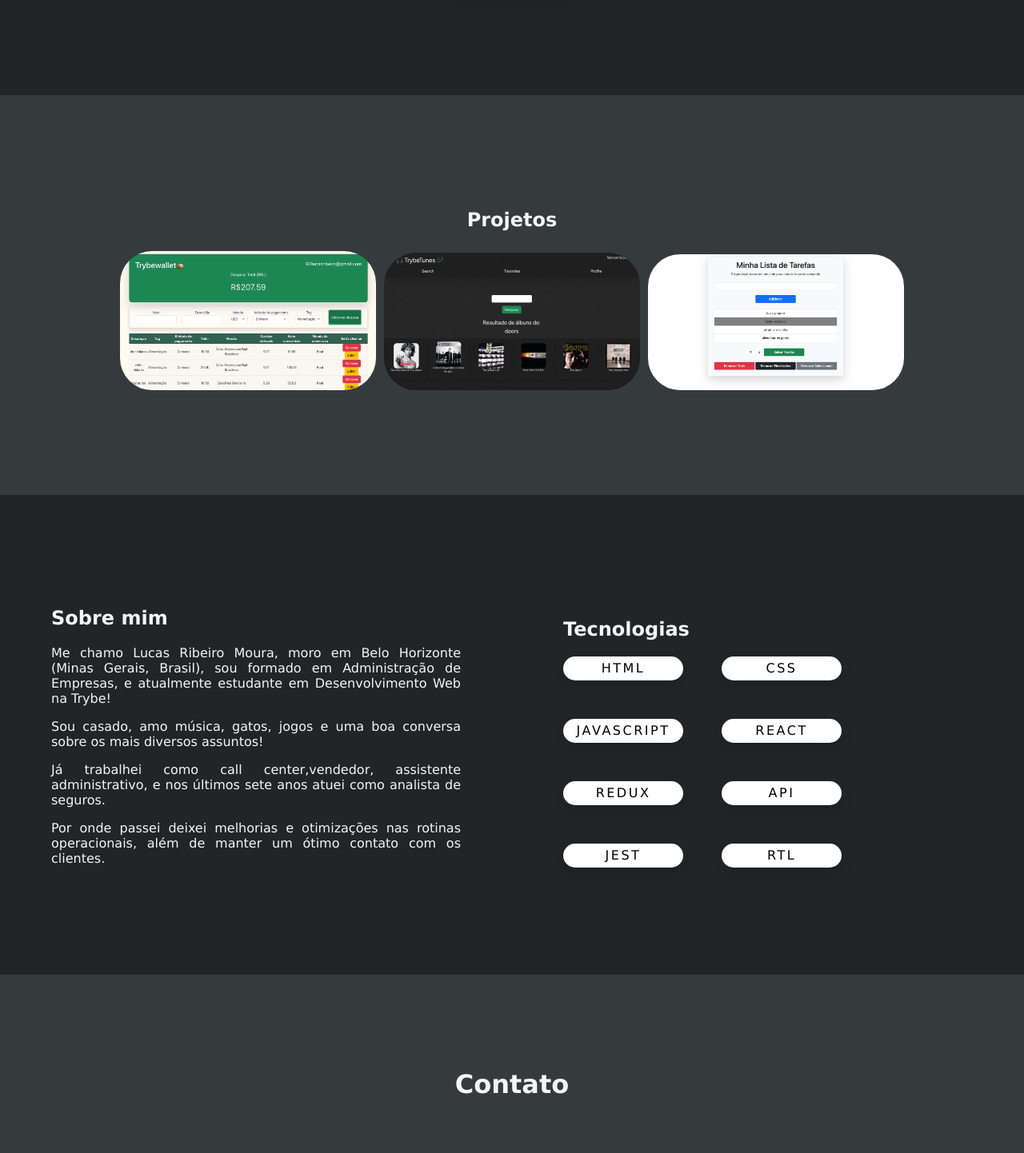
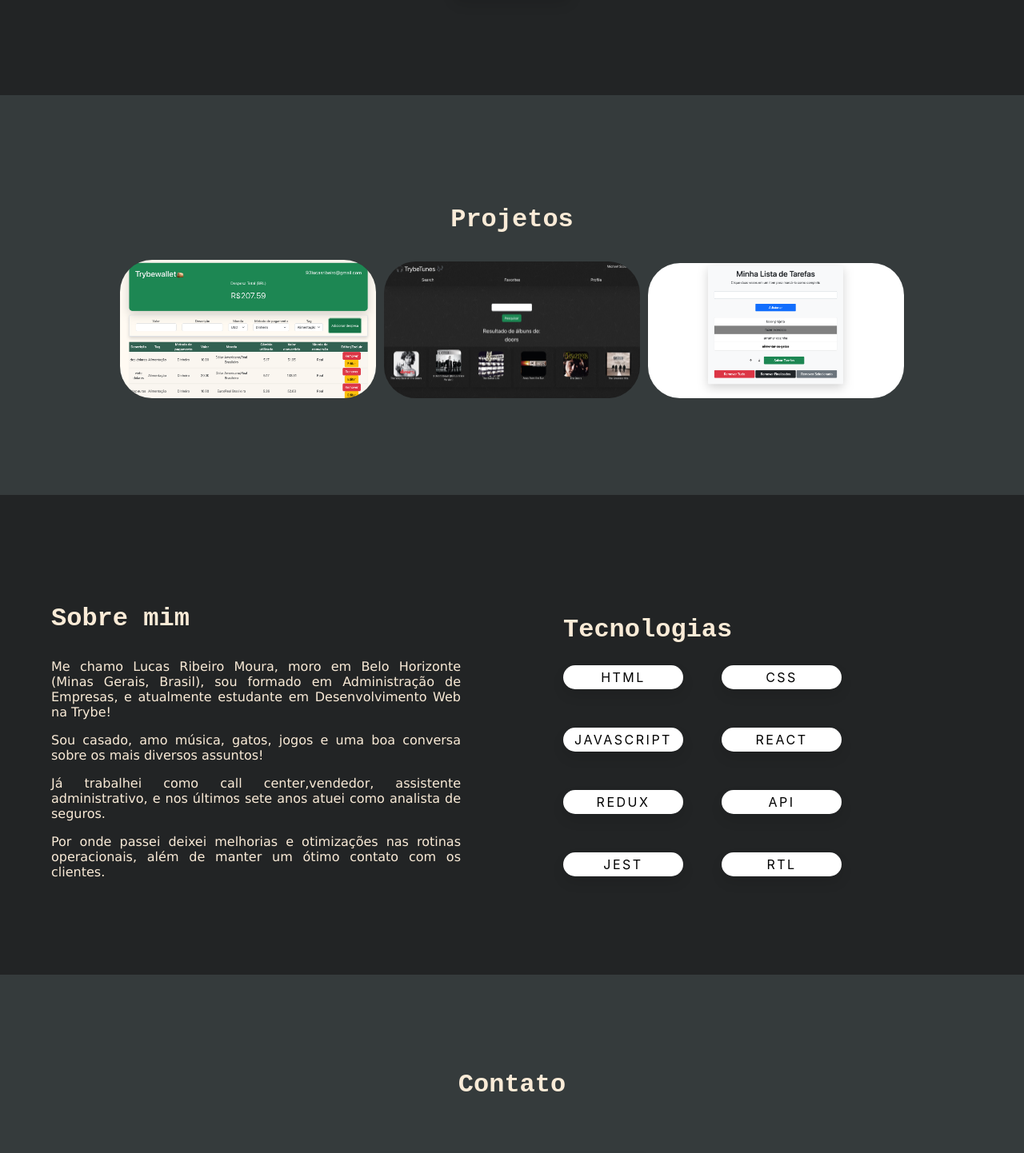
Before and after one commit to lcsrbr/Portfolio, a React (Create React App) app: page / in a window 1280 px wide. Shown: the part 531-1973 px from the top of the page at 80% size. Built offline with nearby package versions, Linux system fonts and the light colour scheme.

Commit message:
corrigindo

```diff
--- a/src/App.css
+++ b/src/App.css
@@ -49,6 +49,8 @@ nav div {
   display: flex;
   justify-content: center;
   background-color: #222425;
+  /* background-image: url('./imgs/bg.png');
+  background-size: 100% 600px; */
   height: 600px;
   align-items: center;
   font-family: 'Courier New', Courier, monospace;
@@ -157,9 +159,16 @@ nav div {
   height: 600px;
   display: flex;
   justify-content: space-around;
+  color: antiquewhite;
+  align-items: center;
+}
+
+ h1 {
+  font-family: 'Courier New', Courier, monospace;
+  font-size: 2em;
+}
+#sobreMim p {
   font-family: Verdana, Geneva, Tahoma, sans-serif;
-  color: whitesmoke;
-  align-items: center;
 }
 
 #sobreMim article {
@@ -213,11 +222,11 @@ nav div {
   display: flex;
   flex-direction: row;
   width: 100%;
-  font-family: Verdana, Geneva, Tahoma, sans-serif;
+  font-family: 'Courier New', Courier, monospace;
   text-align: center;
   justify-content: center;
   flex-direction: column;
-  color: whitesmoke;
+  color: antiquewhite;
 }
 
 #projetos img {
@@ -236,6 +245,10 @@ nav div {
 
 /* CONTACT */
 
+.contact h1 {
+  font-family: 'Courier New', Courier, monospace;
+}
+
 .contact {
   background-color: #353B3C;
   height: 700px;
@@ -249,7 +262,7 @@ nav div {
   text-align: center;
   justify-content: center;
   flex-direction: column;
-  color: whitesmoke;
+  color: antiquewhite;
 }
 
 .contactLinks {
@@ -355,7 +368,7 @@ footer {
   bottom: 0;
   position: static;
   font-family: 'Courier New', Courier, monospace;
-  color: whitesmoke;
+  color: antiquewhite;
   justify-content: space-evenly;
   align-items: center;
   flex-direction: column;
--- a/src/component/About.js
+++ b/src/component/About.js
@@ -5,7 +5,7 @@ class About extends Component {
     return (
 <section id="sobreMim">
     <article>
-        <h2>Sobre mim</h2>
+        <h1>Sobre mim</h1>
         <p>
             Me chamo Lucas Ribeiro Moura, moro em Belo Horizonte (Minas Gerais, Brasil), sou formado em
             Administração de Empresas, e atualmente estudante em Desenvolvimento Web na Trybe!
@@ -24,7 +24,7 @@ class About extends Component {
         </p>
     </article>
         <div className="tecnologias">
-            <h2>Tecnologias</h2>
+            <h1>Tecnologias</h1>
             <div className="spans">
                 <span>HTML</span>
                 <span>CSS</span>
--- a/src/component/Projects.js
+++ b/src/component/Projects.js
@@ -7,18 +7,18 @@ class Projects extends Component {
   render() {
     return (
       <section id="projetos">
-        <h2>Projetos</h2>
+        <h1>Projetos</h1>
         {/* <a href="https://trybe-wallet-eta.vercel.app/">TrybeWallet</a>
           <a href="https://trybe-tunes-blond.vercel.app/">TrybeTunes</a>
           <a href="https://todo-list-ecru-nine.vercel.app/">To-do list</a> */}
         <div>
-          <a href="https://trybe-wallet-eta.vercel.app/" target="_blank" class="ext" rel="noreferrer" >
+          <a href="https://trybe-wallet-eta.vercel.app/" target="_blank" className="ext" rel="noreferrer" >
           <img src={trybewalletImg} alt="imagem trybewallet" />
           </a>
-          <a href="https://trybe-tunes-blond.vercel.app/" target="_blank" class="ext" rel="noreferrer" >
+          <a href="https://trybe-tunes-blond.vercel.app/" target="_blank" className="ext" rel="noreferrer" >
           <img src={trybetunesImg} alt="imagem trybetunes" />
           </a>
-          <a href="https://todo-list-ecru-nine.vercel.app/" target="_blank" class="ext" rel="noreferrer" >
+          <a href="https://todo-list-ecru-nine.vercel.app/" target="_blank" className="ext" rel="noreferrer" >
           <img src={todolistImg} alt="imagem todolist" />
           </a>
         </div>
```
Also changed, not shown: src/imgs/bg.png (added).
